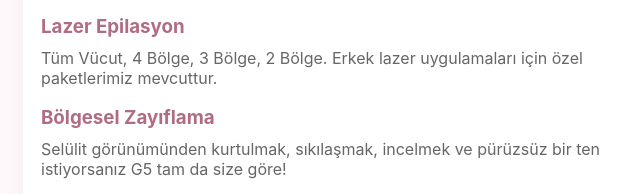
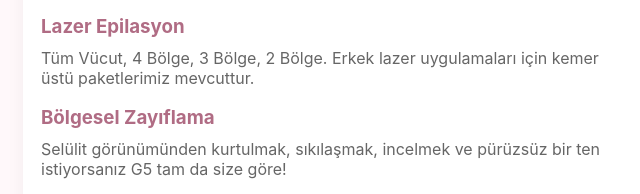
Before and after one commit to ngbeauty/neslihangunerbeauty, a plain HTML site: page index.html in a window 1280 px wide. Shown: the part 578-772 px from the top of the page, 83-723 px from the left. Drawn offline with Linux system fonts and the light colour scheme.

Commit message:
Update index.html

```diff
--- a/index.html
+++ b/index.html
@@ -70,7 +70,7 @@
           <h3 style="margin-top:18px">Kalıcı Makyaj</h3>
           <p class="lead">Pudralama, Microblading, Mix İşlem, Dudak Renklendirme, Dipliner, Eyeliner.</p>
           <h3 style="margin-top:18px">Lazer Epilasyon</h3>
-          <p class="lead">Tüm Vücut, 4 Bölge, 3 Bölge, 2 Bölge. Erkek lazer uygulamaları için özel paketlerimiz mevcuttur.</p>
+          <p class="lead">Tüm Vücut, 4 Bölge, 3 Bölge, 2 Bölge. Erkek lazer uygulamaları için kemer üstü paketlerimiz mevcuttur.</p>
           <h3 style="margin-top:18px">Bölgesel Zayıflama</h3>
           <p class="lead">Selülit görünümünden kurtulmak, sıkılaşmak, incelmek ve pürüzsüz bir ten istiyorsanız G5 tam da size göre!</p>
           <h3 style="margin-top:18px">Protez Tırnak</h3>
```
